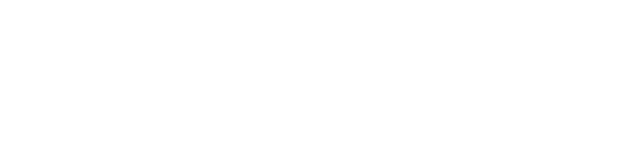
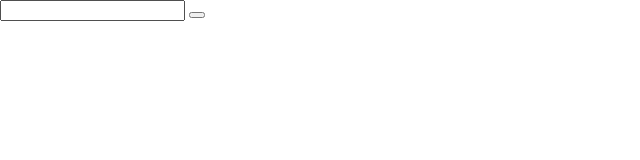
Before and after one commit to AltCampus/Hack3-ZomatoCRUD, a plain HTML site: page index.html in a window 1280 px wide. Shown: the whole page, without its empty margins (0-640 px from the left). Drawn offline with Linux system fonts and the light colour scheme.

Commit message:
add form elements

```diff
--- a/index.html
+++ b/index.html
@@ -10,8 +10,14 @@
 	<link rel="stylesheet" href="src/css/main.css">
 </head>
 <body>
-
-
+	<header>
+		<div class="form-wrapper">
+			<form class="search-form" id="search-form">
+				<input id="search-value" type="text" name="search-value">
+				<button id="search-btn"></button>
+			</form>
+		</div>
+	</header>
 	<script src="src/js/main.js"></script>
 </body>
 </html>
```
Lines whose indentation alone changed are shown as unchanged.
